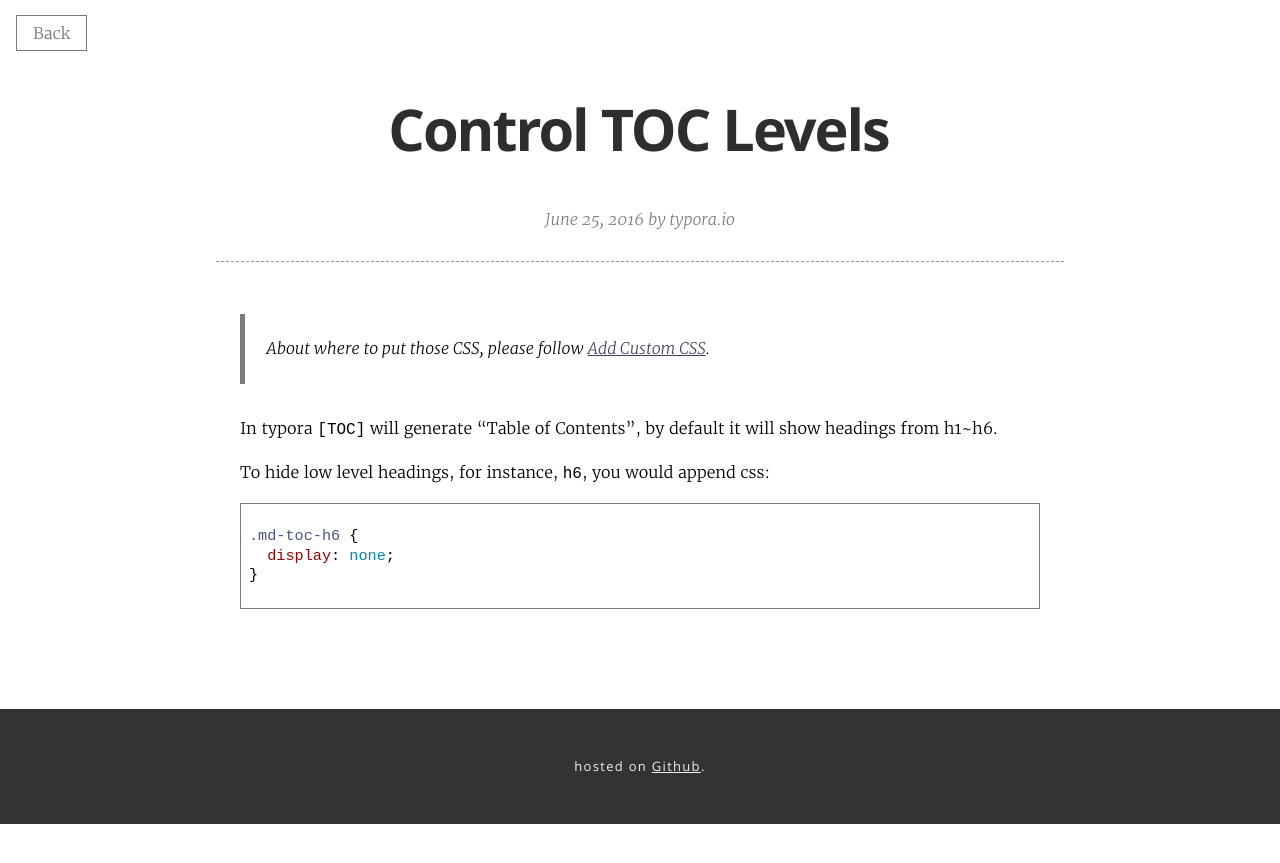
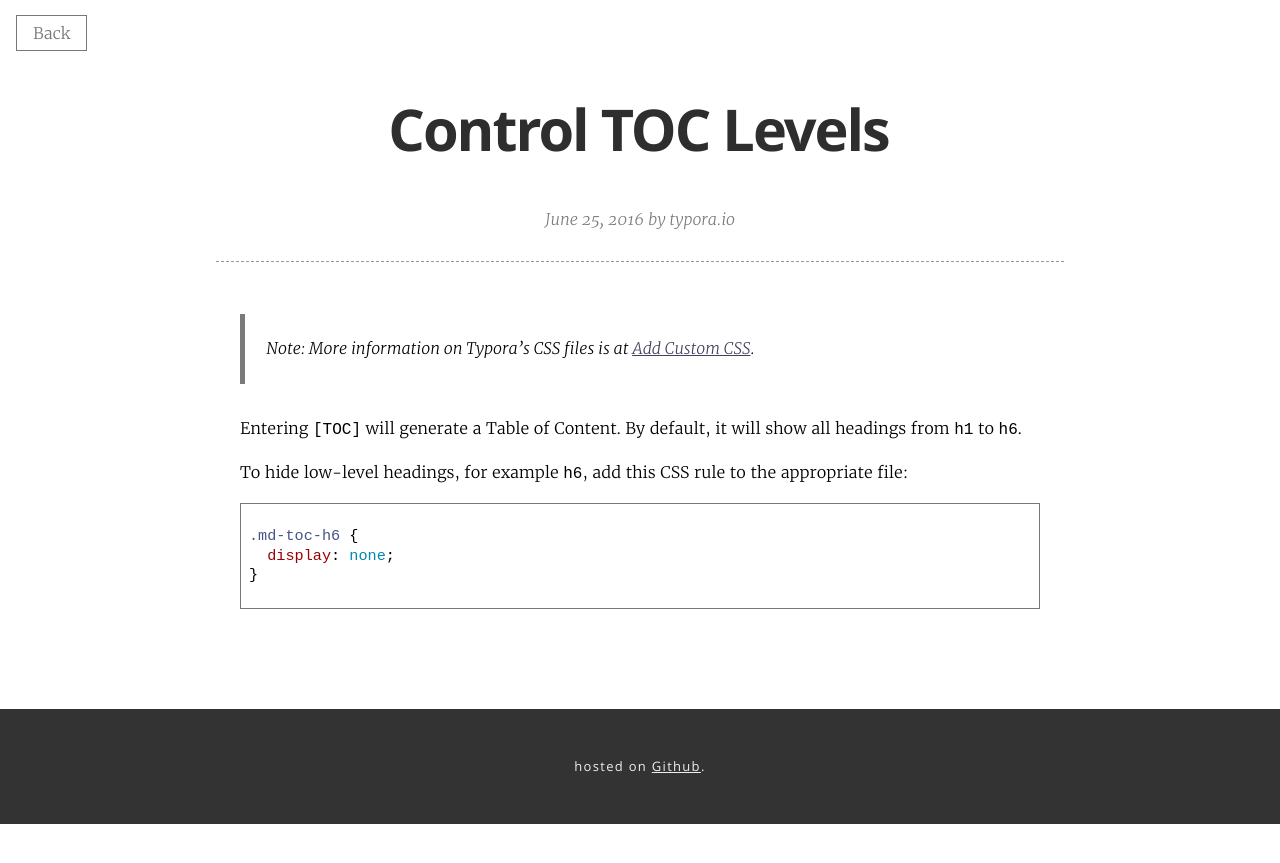
Before and after one commit to typora/support.typora.io, a Jekyll site: the page built from _posts/2016-06-25-TOC levels.md, in a window 1280 px wide. Shown: the top 863 px of the page. Built offline with Jekyll 4.4.1, drawn with Linux system fonts in a browser that asks for light colours; nearby versions of some CDN libraries; library files that are not in the unit come from our copies.

Commit message:
First edit of 2016-06-25-TOC levels
Minor edit plus corrections of previously-edited files

````diff
--- a/_posts/2016-06-25-TOC levels.md
+++ b/_posts/2016-06-25-TOC levels.md
@@ -7,11 +7,11 @@ tags: [style]
 typora-root-url: ../
 ---
 
->  About where to put those CSS, please follow [Add Custom CSS](/Add-Custom-CSS/).
+>  **Note:** More information on Typora's CSS files is at [Add Custom CSS]().
 
-In typora `[TOC]` will generate "Table of Contents", by default it will show headings from h1~h6.
+Entering `[TOC]` will generate a Table of Content. By default, it will show all headings from `h1` to `h6`.
 
-To hide low level headings, for instance, `h6`, you would append css:
+To hide low-level headings, for example `h6`, add this CSS rule to the appropriate file:
 
 ```css
 .md-toc-h6 {
````
Also changed, not shown: _posts/2016-01-01-Markdown Reference.md (+15 -2 lines), _posts/2016-06-06-Auto Numbering.md (+1 -1 lines), _posts/2016-06-22-Custom Font.md (+1 -1 lines), _posts/2016-06-24-Backgound.md (+1 -1 lines).
